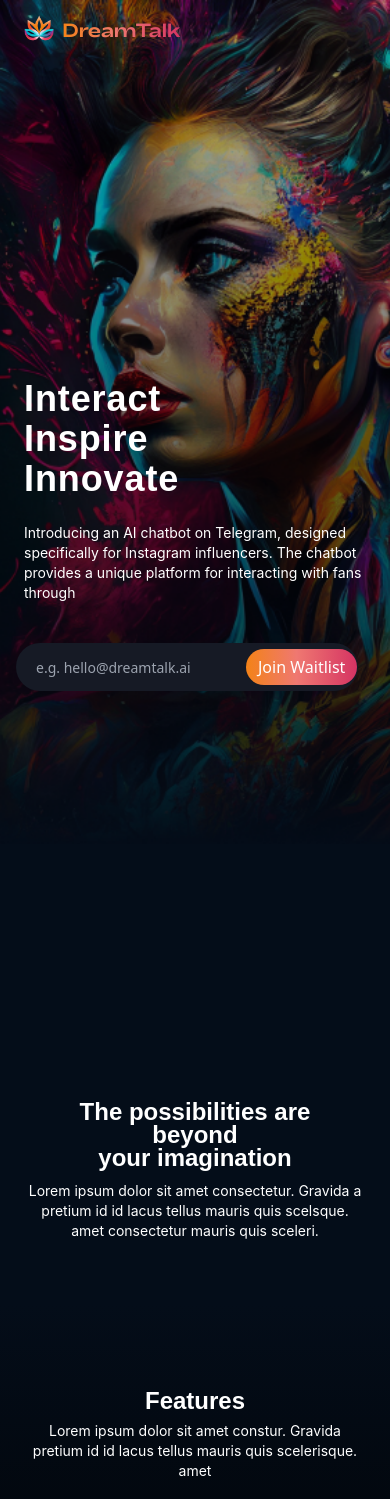
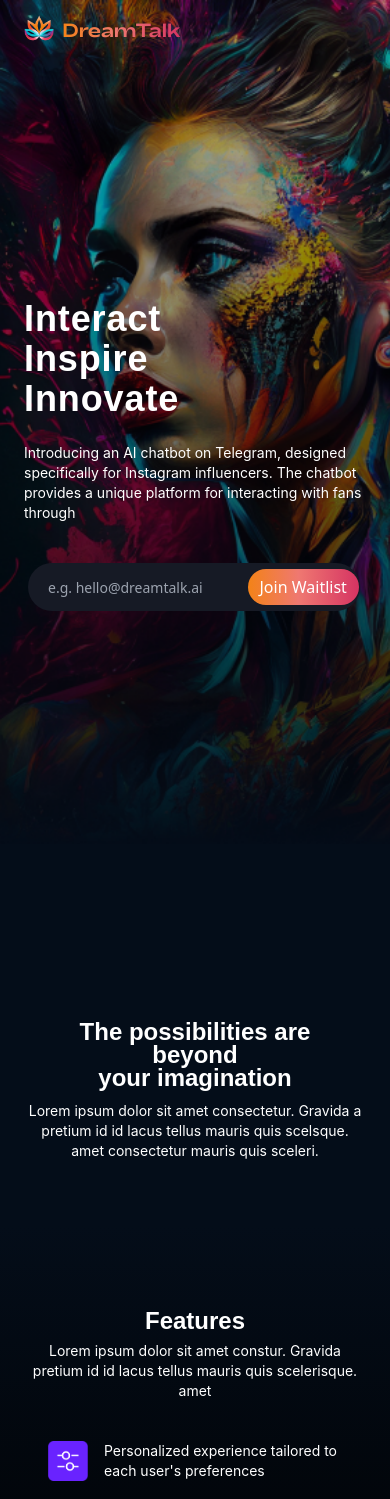
Before and after one commit to babulakterfsd/DreamTalk, a Next.js app: page / in a window 390 px wide. Shown: the top 1499 px of the page. Built offline with nearby package versions, Linux system fonts and the light colour scheme.

Commit message:
mobile responsive implemented.

```diff
--- a/src/components/ui/Analytics.tsx
+++ b/src/components/ui/Analytics.tsx
@@ -1,8 +1,9 @@
 import Image from 'next/image';
 import analytics from '../../../public/assets/images/dashboard.png';
+import Styles from '../../styles/analytics.module.css';
 const Analytics = () => {
   return (
-    <div className="py-20 lg:py-36 px-4 lg:px-0">
+    <div className={`${Styles.bg} py-20 lg:py-36 px-4 lg:px-0`}>
       <div className="main-container">
         <div className="title flex flex-col lg:flex-row justify-center gap-x-6 ">
           <h2 className="font-giahfita font-bold text-2xl lg:text-6xl lg:leading-[74px] lg:tracking-normal">
--- a/src/components/ui/Footer.tsx
+++ b/src/components/ui/Footer.tsx
@@ -5,7 +5,7 @@ import github from '../../../public/assets/images/u_github.png';
 
 const Footer = () => {
   return (
-    <div className="py-12 lg:pt-32 lg:pb-16 ">
+    <div className="pt-12 pb-6 lg:pt-32 lg:pb-16 ">
       <div className="main-container">
         <div className="footercontainer flex flex-col lg:flex-row">
           <div className="leftpart lg:mr-auto flex flex-col">
@@ -32,7 +32,7 @@ const Footer = () => {
             </div>
           </div>
           <div className="rightpart">
-            <div className="flex flex-col justify-start items-start lg:flex-row lg:justify-center lg:items-center lg:gap-x-32 gap-y-9 lg:gap-y-0">
+            <div className="flex flex-col justify-start items-start lg:flex-row lg:justify-center lg:items-center lg:gap-x-32 gap-y-6 lg:gap-y-0">
               {/* policy */}
               <div className="grid-cols-1 lg:grid-cols-3">
                 <h6 className="lg:text-center mb-2 lg:mb-5 text-xl font-[700] text-[rgba(236,112,112,1)]">
--- a/src/components/ui/Hero.tsx
+++ b/src/components/ui/Hero.tsx
@@ -17,11 +17,11 @@ const Hero = () => {
               DreamTalk
             </h2>
           </div>
-          <div className="mainbannertext mt-80 lg:mt-24">
-            <h1 className="font-giahfita text-4xl lg:text-7xl leading-[40px] lg:leading-[68px] tracking-wide lg:tracking-normal font-semibold">
+          <div className="mainbannertext mt-60 lg:mt-24">
+            <h1 className="font-giahfita text-4xl lg:text-7xl leading-[40px] lg:leading-[68px] tracking-wide lg:tracking-normal font-bold lg:font-semibold">
               Interact <br /> Inspire <br /> Innovate
             </h1>
-            <p className="lg:w-[631px] font-inter font-normal text-sm lg:text-xl lg:leading-7 mt-6 lg:mt-4 mb-10">
+            <p className="lg:w-[631px] font-inter lg:font-normal text-sm lg:text-xl lg:leading-7 mt-6 lg:mt-4 mb-10">
               Introducing an AI chatbot on Telegram, designed specifically for
               Instagram influencers. The chatbot provides a unique platform for
               interacting with fans through{' '}
@@ -30,7 +30,7 @@ const Hero = () => {
               <form className="relative">
                 <input
                   type="email"
-                  className="w-full lg:w-[600px] h-12 lg:h-14 pl-5 lg:pl-10 text-sm border rounded-full bg-[#161a25] border-none focus:outline-none -ml-2 lg:-ml-3 "
+                  className="w-[85vw] lg:w-[600px] h-12 lg:h-14 pl-5 lg:pl-10 text-sm border rounded-full bg-[#161a25] border-none focus:outline-none ml-1 lg:-ml-3"
                   placeholder="e.g. hello@dreamtalk.ai"
                   required
                 />
--- a/src/components/ui/Monetize.tsx
+++ b/src/components/ui/Monetize.tsx
@@ -37,7 +37,7 @@ const Monetize = () => {
               offer premium content, while also selling physical and digital
               items directly through the chatbot.
             </p>
-            <div className="flex flex-row gap-x-6 mx-auto justify-center items-center">
+            <div className="flex flex-row gap-x-2 lg:gap-x-6 mx-auto justify-center items-center">
               <button
                 type="submit"
                 className="gradientBg py-1 lg:py-2 mt-2  rounded-full text-white font-normal lg:text-[1.1rem] flex gap-x-1 justify-center items-center px-3 lg:px-6"
--- a/src/components/ui/Possibilities.tsx
+++ b/src/components/ui/Possibilities.tsx
@@ -3,10 +3,10 @@ import possibility from '../../../public/assets/images/Arrow 1.png';
 
 const Possibilities = () => {
   return (
-    <section className="bg-[#040d19] pt-64 pb-16 lg:py-20">
+    <section className="bg-[#040d19] pt-44 pb-16 lg:py-20">
       <div className="main-container">
         <div className="lg:flex justify-start items-center">
-          <h1 className="font-giahfita text-2xl leading-[23px] lg:text-6xl lg:leading-[64px] lg:ml-24 font-semibold text-center lg:text-left  px-8 lg:px-0">
+          <h1 className="font-giahfita text-2xl leading-[23px] lg:text-6xl lg:leading-[64px] lg:ml-24 font-bold lg:font-semibold text-center lg:text-left  px-8 lg:px-0">
             The possibilities <br className="hidden lg:block" /> are
             <br className="block lg:hidden" /> beyond
             <span className="block lg:hidden">your imagination</span>
--- /dev/null
+++ b/src/styles/analytics.module.css
@@ -0,0 +1,5 @@
+@media screen and (max-width: 1024px) {
+    .bg {
+        background: linear-gradient(rgba(31, 19, 92, 0.1), rgba(26, 14, 88, 0.4))
+    }
+}
```
